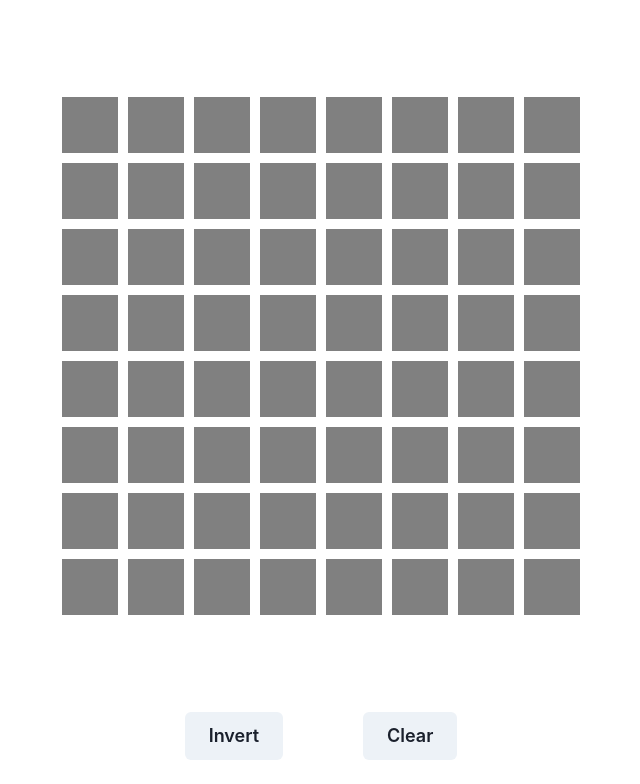
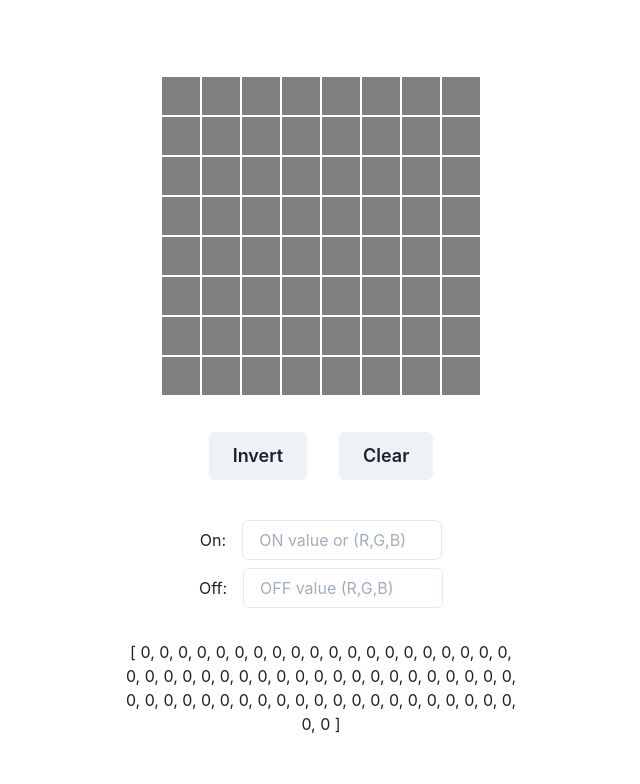
Before and after one commit to anselbrandt/pixel-array, a React (Create React App) app: page / in a window 1280 px wide. Shown: the top 784 px of the page, without its empty margins (319-959 px from the left). Built offline with nearby package versions, Linux system fonts and the light colour scheme.

Commit message:
Style grid

```diff
--- a/src/App.js
+++ b/src/App.js
@@ -38,13 +38,13 @@ function App() {
     <Flex direction="column" textAlign="center">
       <Box>
         <Flex alignContent="center" justifyContent="center">
-          <Box m={100}>
-            <SimpleGrid columns={8} spacing={4}>
+          <Box mt={20} mb={10}>
+            <SimpleGrid columns={8} spacing={2}>
               {pixels.map((val, index) => (
                 <Box
                   key={index}
-                  h={50}
-                  w={50}
+                  h={8}
+                  w={8}
                   bg={val ? "white" : "gray"}
                   outlineColor="gray"
                   outline="solid gray"
@@ -57,36 +57,36 @@ function App() {
       </Box>
       <Box>
         <Flex alignContent="center" justifyContent="center">
-          <Button mx={10} size="lg" variant="solid" onClick={handleInvert}>
+          <Button mx={4} size="lg" variant="solid" onClick={handleInvert}>
             Invert
           </Button>
-          <Button mx={10} size="lg" variant="solid" onClick={handleClear}>
+          <Button mx={4} size="lg" variant="solid" onClick={handleClear}>
             Clear
           </Button>
         </Flex>
       </Box>
       <Box>
-        <Box m={25}>
+        <Box mt={10}>
           On:
           <Input
             w={200}
             onChange={handleOn}
             placeholder="ON value or (R,G,B)"
-            ml={10}
+            ml={4}
           />
         </Box>
-        <Box m={25}>
+        <Box mt={2}>
           Off:
           <Input
             w={200}
             onChange={handleOff}
             placeholder="OFF value (R,G,B)"
-            ml={10}
+            ml={4}
           />
         </Box>
       </Box>
       <Flex alignContent="center" justifyContent="center">
-        <Box w={400} m={50}>
+        <Box w={400} m={8}>
           {JSON.stringify(values, null, 2).replace(/"/g, "")}
         </Box>
       </Flex>
```
